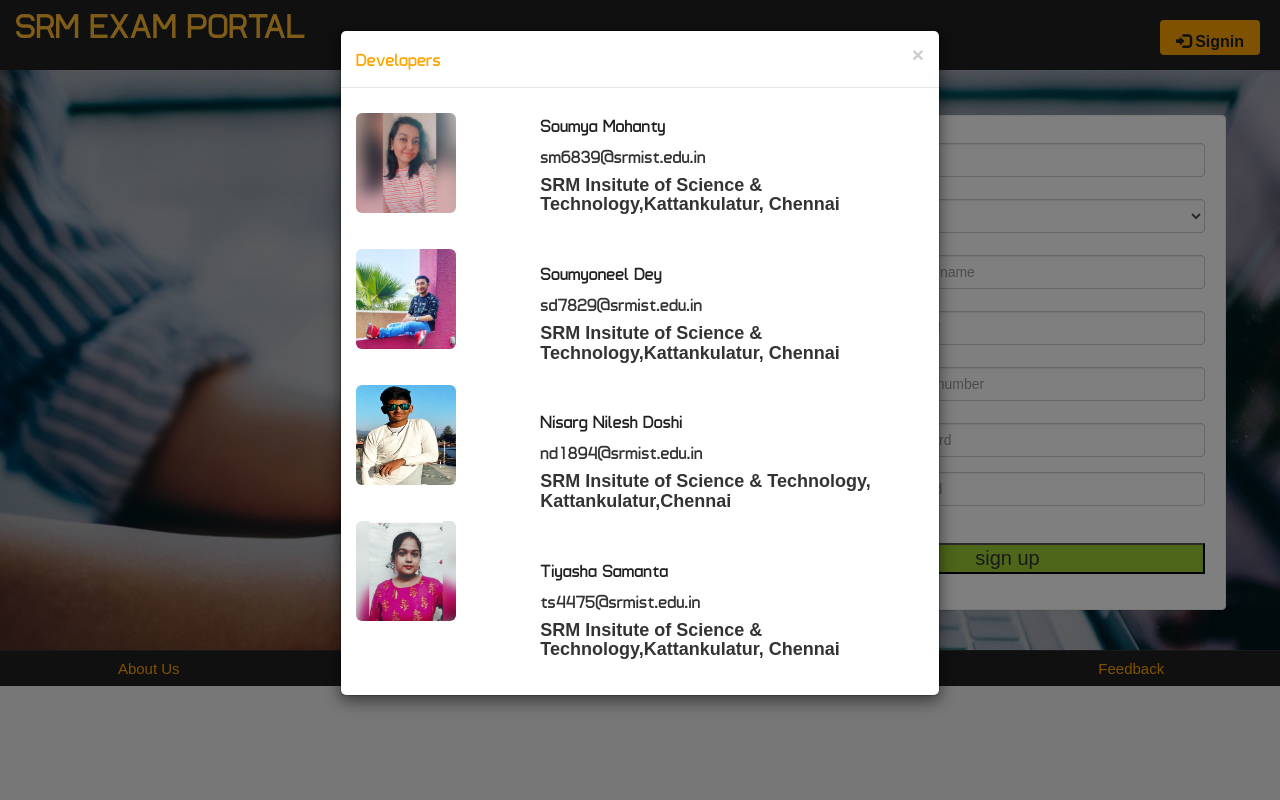
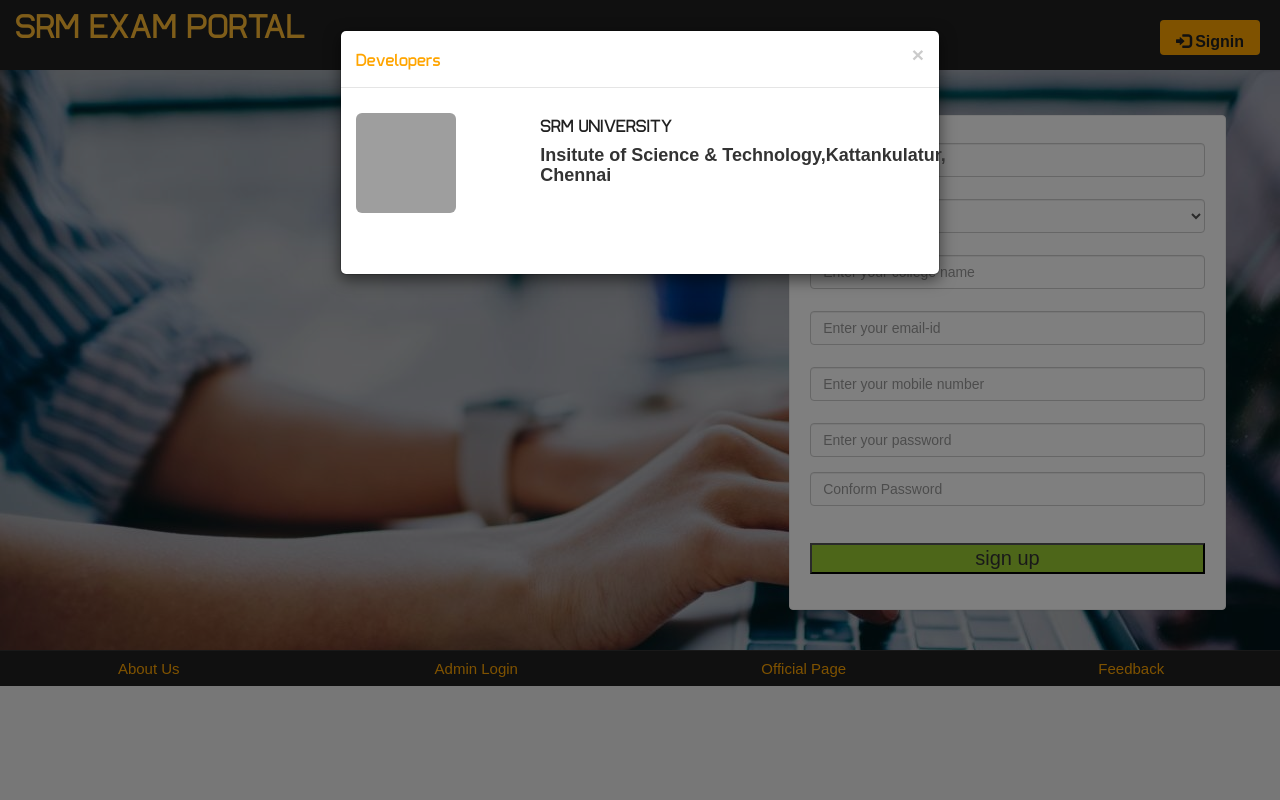
Before and after one commit to OnlineExaminationPortal/SRM-EXAM-PORTAL, a PHP site: page / in a window 1280 px wide, after a click on "Official Page". Run offline with PHP 8.4, Linux system fonts and the light colour scheme; grey boxes are pictures that could not be loaded.

Commit message:
Update index.php

```diff
--- a/index.php
+++ b/index.php
@@ -178,7 +178,7 @@ var b = document.forms["form"]["cpassword"].value;if (a!=b){alert("Passwords mus
 <div class="col-md-3 box">
 <a href="#" data-toggle="modal" data-target="#login">Admin Login</a></div>
 <div class="col-md-3 box">
-<a href="#" data-toggle="modal" data-target="#developers">Developers</a>
+<a href="#" data-toggle="modal" data-target="#developers">Official Page</a>
 </div>
 <div class="col-md-3 box">
 <a href="feedback.php" target="_blank">Feedback</a></div></div>
@@ -195,25 +195,13 @@ var b = document.forms["form"]["cpassword"].value;if (a!=b){alert("Passwords mus
         <p>
 		<div class="row">
 		<div class="col-md-4">
-		 <img src="image/img1.jpeg" width=100 height=100  class="img-rounded"><br><br><br>
-     <img src="image/img 2.jpeg" width=100 height=100  class="img-rounded"><br><br><br>
-     <img src="image/img 3.jpeg" width=100 height=100  class="img-rounded"><br><br><br>
-     <img src="image/img4.jpeg" width=100 height=100  class="img-rounded"><br><br><br>
+		 <img src="image/img7.jpeg" width=100 height=100  class="img-rounded"><br><br><br>
+
 		 </div>
 		 <div class="row">
-		<a href= # style="color:#202020; font-family:'typo' ; font-size:18px" ">Soumya Mohanty</a>
-    <h4 style="font-family:'typo' ">sm6839@srmist.edu.in</h4>
-    <h4 style=div"font-family:'typo' "> <b>SRM Insitute of Science & Technology,Kattankulatur, Chennai</b></h4><br><br>
-    <a href= # style="color:#202020; font-family:'typo' ; font-size:18px" ">Soumyoneel Dey</a>
-    <h4 style="font-family:'typo' ">sd7829@srmist.edu.in</h4>
-    <h4 style=div"font-family:'typo' "> <b>SRM Insitute of Science & Technology,Kattankulatur, Chennai</b></h4> <br><br>
-    <a href= # style="color:#202020; font-family:'typo' ; font-size:18px" ">Nisarg Nilesh Doshi</a>
-    <h4 style="font-family:'typo' ">nd1894@srmist.edu.in</h4>
-    <h4 style=div"font-family:'typo' "> <b>SRM Insitute of Science & Technology, Kattankulatur,Chennai</b></h4> <br><br>
-    <a href=# style="color:#202020; font-family:'typo' ; font-size:18px" ">Tiyasha Samanta</a>
-    <h4 style="font-family:'typo' ">ts4475@srmist.edu.in</h4>
-    <h4 style=div"font-family:'typo' "> <b>SRM Insitute of Science & Technology,Kattankulatur, Chennai</b></h4>
-  </div></div>
+		<a href= "https://www.srmist.edu.in"style="color:#202020; font-family:'typo' ; font-size:18px" ">SRM UNIVERSITY </a>
+                <h4 style=div"font-family:'typo' "> <b> Insitute of Science & Technology,Kattankulatur, Chennai</b></h4><br><br>
+    </div></div>
 		</p>
       </div>
 
```
